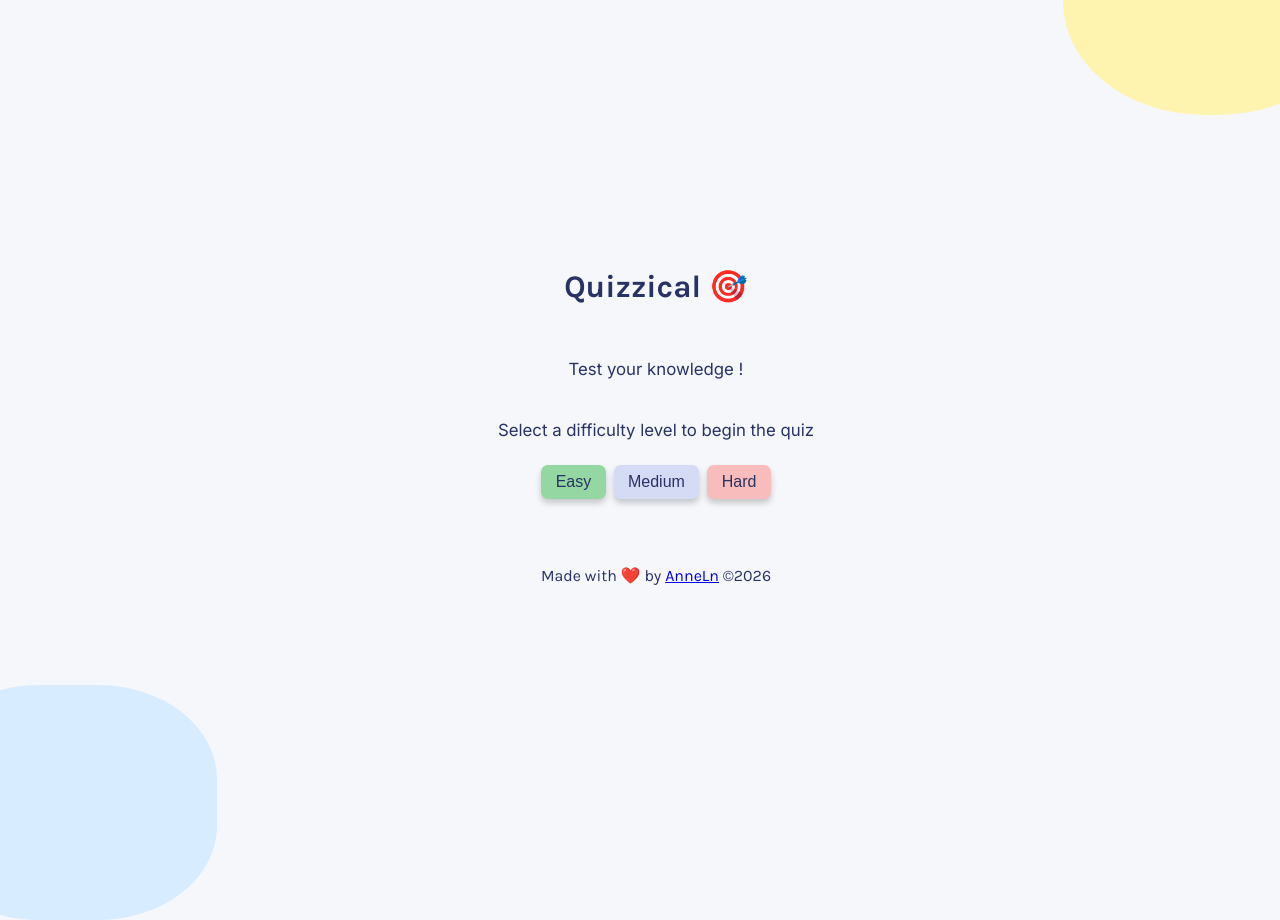
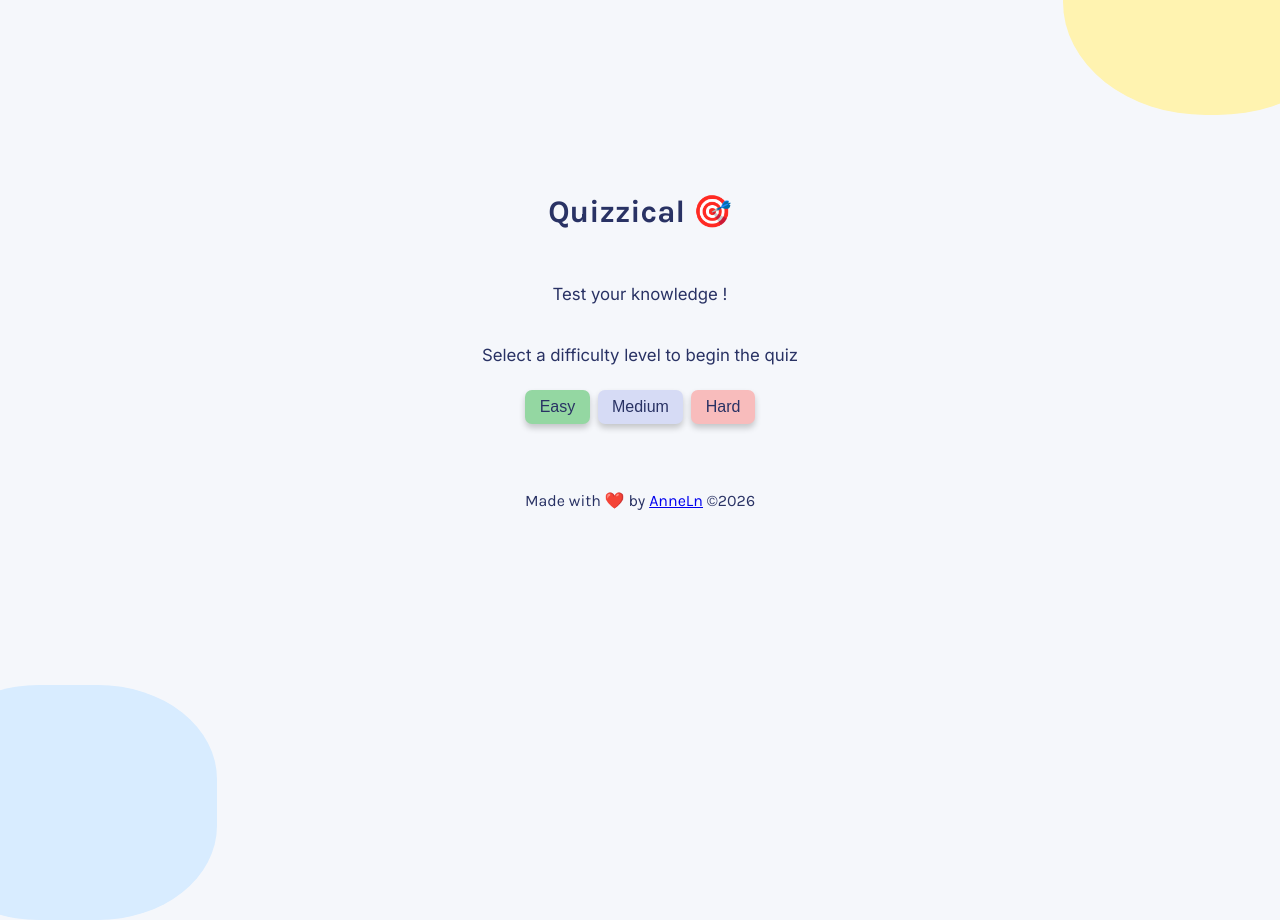
Before and after one commit to anneln/Quizzical, a React (Vite) app: page / in a window 1280 px wide. Shown: the top 920 px of the page. Built offline with nearby package versions, Linux system fonts and the light colour scheme.

Commit message:
Update styles.css

```diff
--- a/src/styles.css
+++ b/src/styles.css
@@ -54,8 +54,8 @@ main {
 .intro-page {
   display: flex;
   flex-direction: column;
-  height: 100%;
-  width: 100%;
+  height: 650px;
+  width: 550px;
   justify-content: center;
   align-items: center;
 }
```
